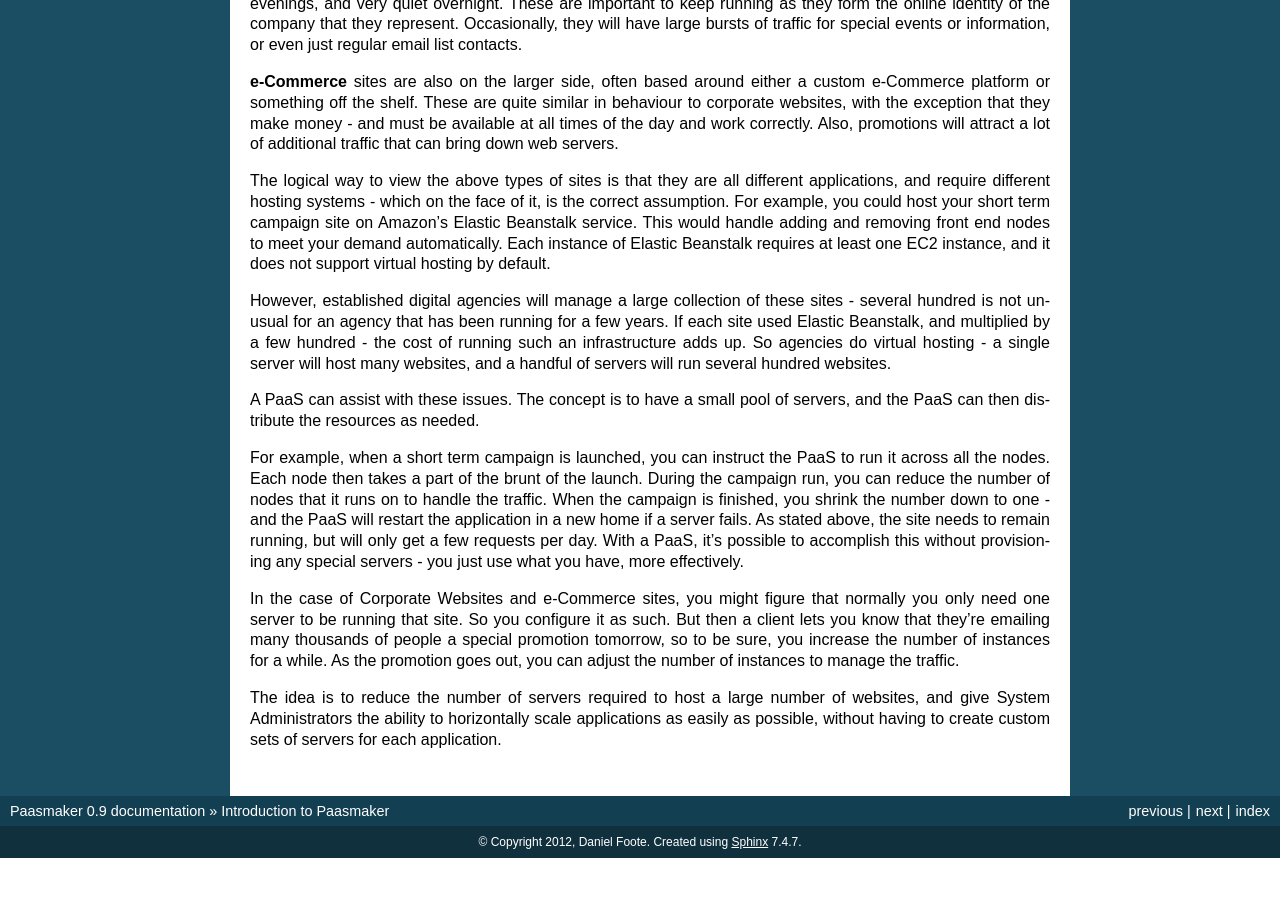
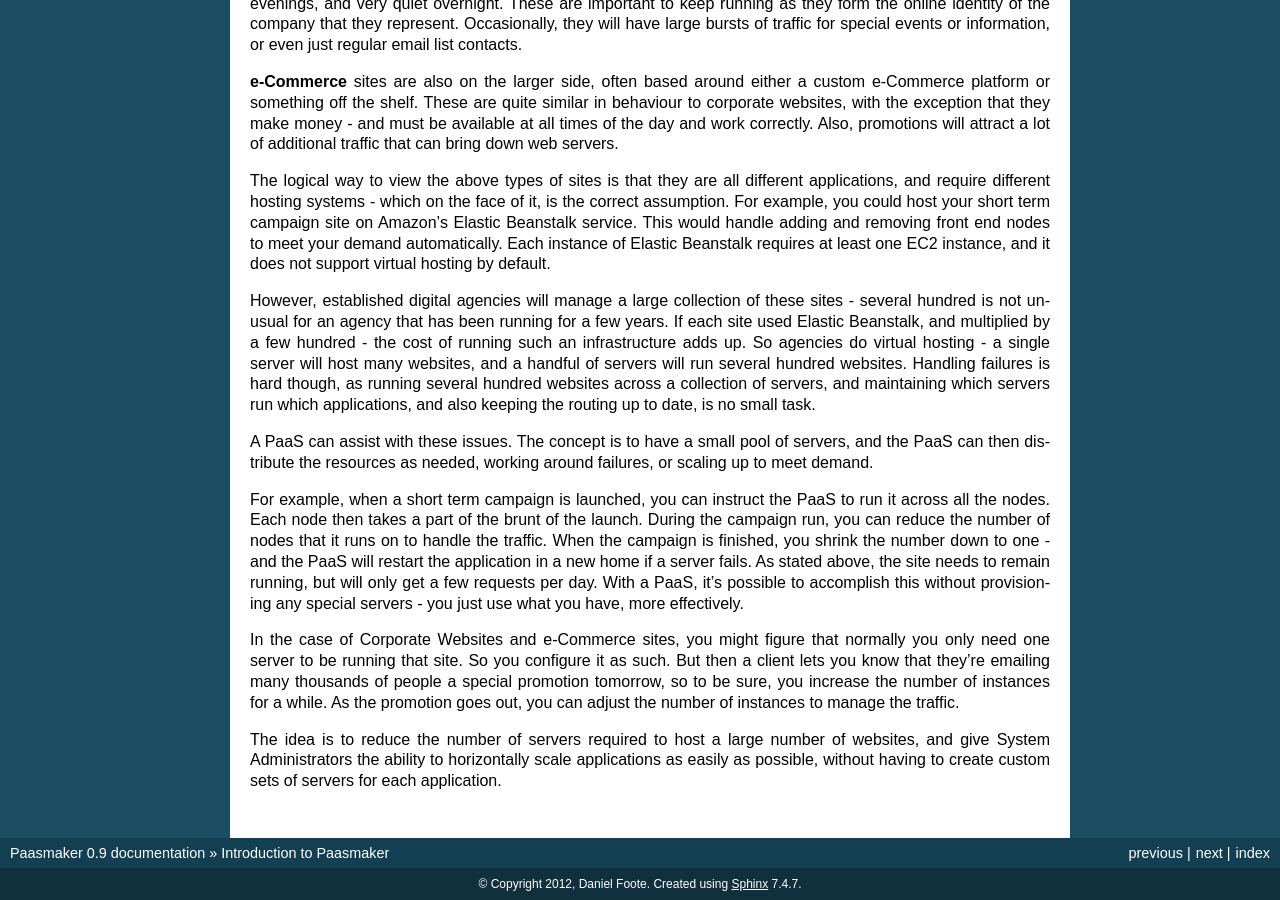
Before and after one commit to paasmaker/paasmaker, a Sphinx documentation site: the page built from documentation/source/introduction.rst, in a window 1280 px wide and 900 px high, scrolled down 3264 px. Built offline with Sphinx 7.4.7, drawn with Linux system fonts in a browser that asks for light colours; before the commit the page ends 4122 px from its top, so only the background shows below that.

Commit message:
Updated the intro documentation slightly.

```diff
--- a/documentation/source/introduction.rst
+++ b/documentation/source/introduction.rst
@@ -209,10 +209,13 @@ However, established digital agencies will manage a large collection of these si
 hundred is not unusual for an agency that has been running for a few years. If each site used
 Elastic Beanstalk, and multiplied by a few hundred - the cost of running such an infrastructure
 adds up. So agencies do virtual hosting - a single server will host many websites, and a handful
-of servers will run several hundred websites.
+of servers will run several hundred websites. Handling failures is hard though, as running
+several hundred websites across a collection of servers, and maintaining which servers run
+which applications, and also keeping the routing up to date, is no small task.
 
 A PaaS can assist with these issues. The concept is to have a small pool of servers, and the
-PaaS can then distribute the resources as needed.
+PaaS can then distribute the resources as needed, working around failures, or scaling up to
+meet demand.
 
 For example, when a short term campaign is launched, you can instruct the PaaS to run it across
 all the nodes. Each node then takes a part of the brunt of the launch. During the campaign run,
```
